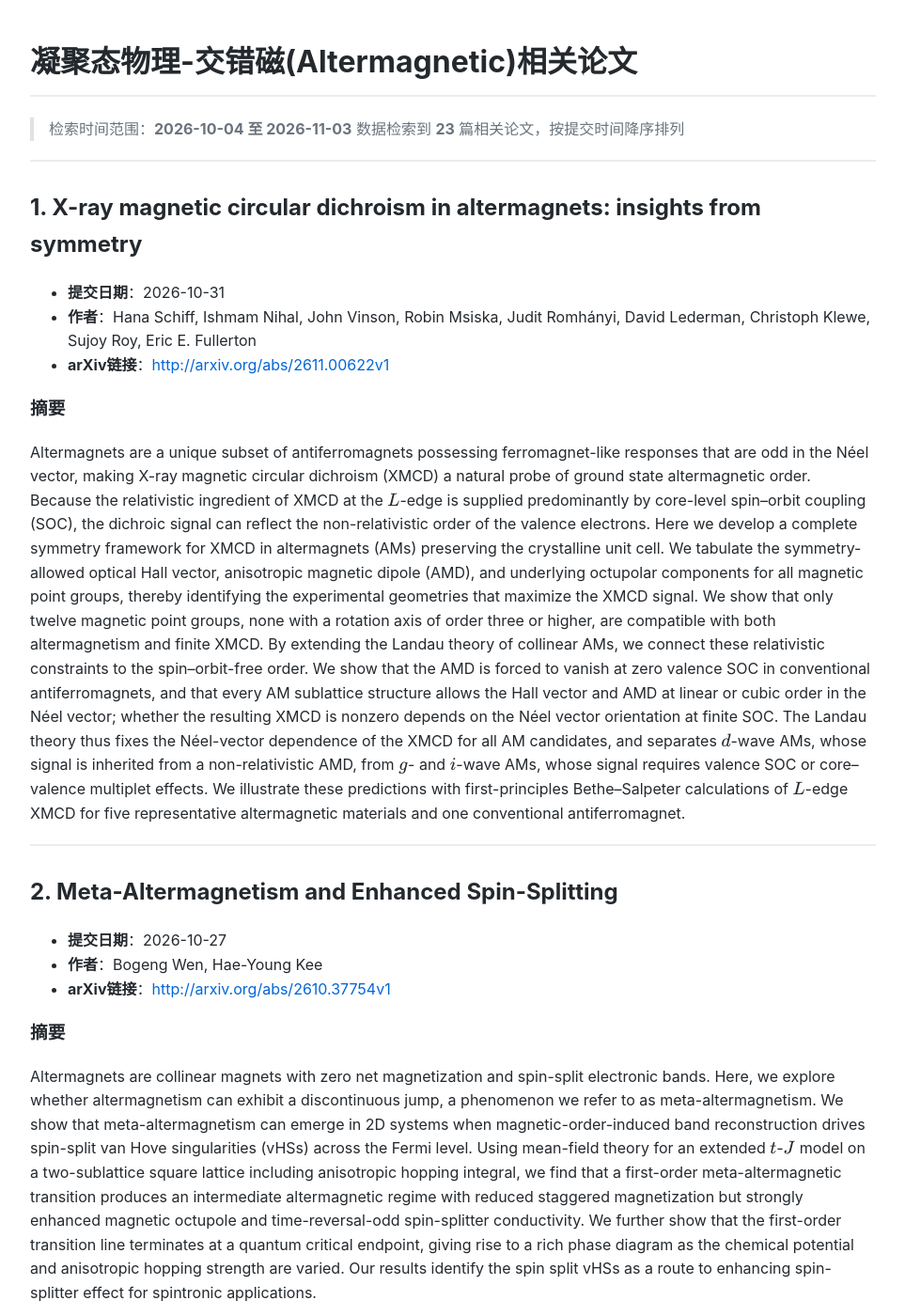
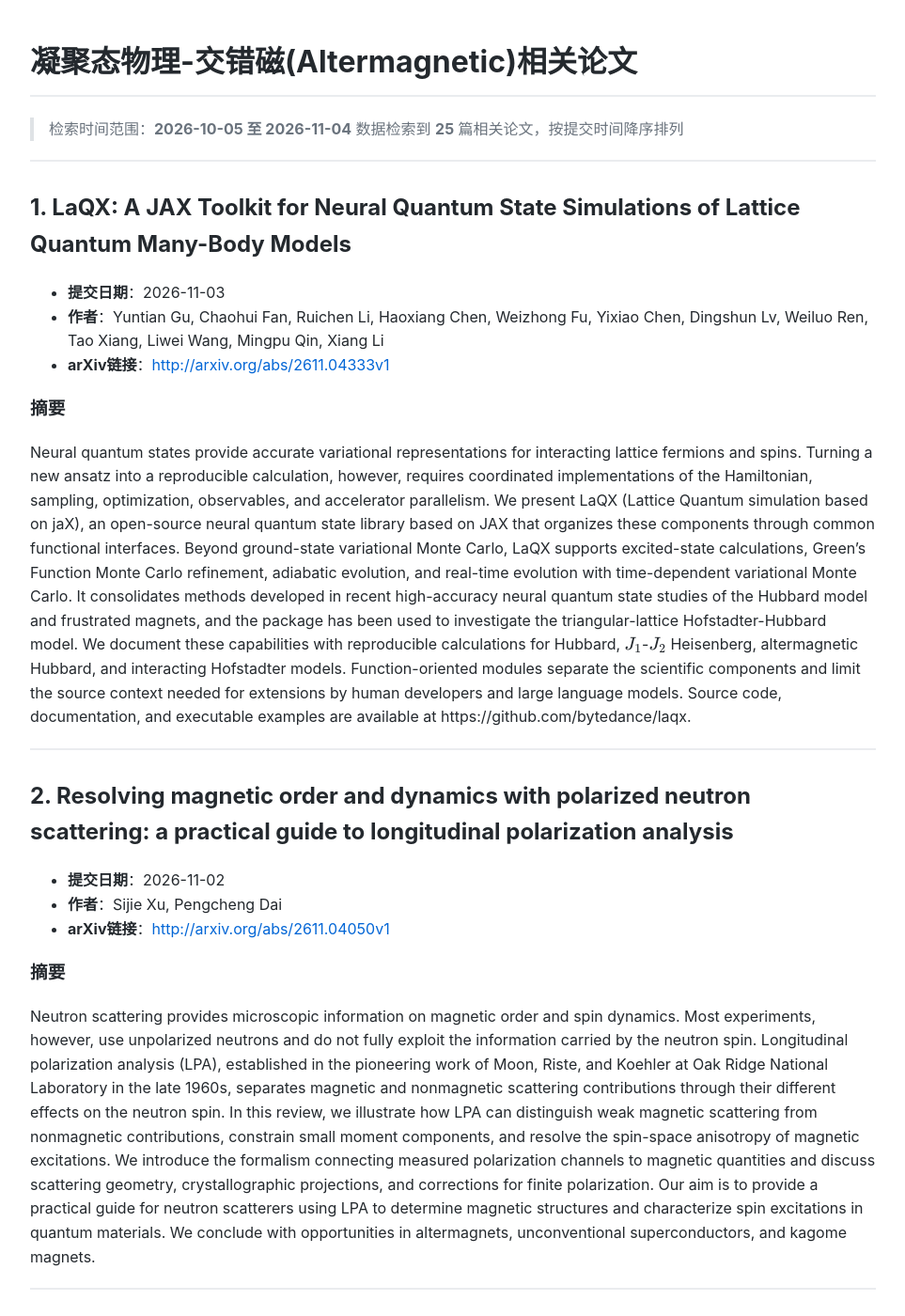
Before and after one commit to yangke25491/daily-arxiv-altermagnetic, a Jekyll site: the page built from index.md, in a window 1280 px wide and 1400 px high. Shown: the whole window at 94% size, without its empty margins (158-1121 px from the left). Built offline with Jekyll 4.4.1, drawn with Linux system fonts in a browser that asks for light colours; some of the changed text lies outside the part shown.

Commit message:
Automated update: arXiv papers

```diff
--- a/index.md
+++ b/index.md
@@ -5,12 +5,34 @@ title: 交错磁论文
 
 # 凝聚态物理-交错磁(Altermagnetic)相关论文
 
-> 检索时间范围：**2026-10-04 至 2026-11-03**
-> 数据检索到 **23** 篇相关论文，按提交时间降序排列
+> 检索时间范围：**2026-10-05 至 2026-11-04**
+> 数据检索到 **25** 篇相关论文，按提交时间降序排列
 
 ---
 
-## 1. X-ray magnetic circular dichroism in altermagnets: insights from symmetry
+## 1. LaQX: A JAX Toolkit for Neural Quantum State Simulations of Lattice Quantum Many-Body Models
+
+- **提交日期**：2026-11-03
+- **作者**：Yuntian Gu, Chaohui Fan, Ruichen Li, Haoxiang Chen, Weizhong Fu, Yixiao Chen, Dingshun Lv, Weiluo Ren, Tao Xiang, Liwei Wang, Mingpu Qin, Xiang Li
+- **arXiv链接**：[http://arxiv.org/abs/2611.04333v1](http://arxiv.org/abs/2611.04333v1)
+
+### 摘要
+Neural quantum states provide accurate variational representations for interacting lattice fermions and spins. Turning a new ansatz into a reproducible calculation, however, requires coordinated implementations of the Hamiltonian, sampling, optimization, observables, and accelerator parallelism. We present LaQX (Lattice Quantum simulation based on jaX), an open-source neural quantum state library based on JAX that organizes these components through common functional interfaces. Beyond ground-state variational Monte Carlo, LaQX supports excited-state calculations, Green's Function Monte Carlo refinement, adiabatic evolution, and real-time evolution with time-dependent variational Monte Carlo. It consolidates methods developed in recent high-accuracy neural quantum state studies of the Hubbard model and frustrated magnets, and the package has been used to investigate the triangular-lattice Hofstadter-Hubbard model. We document these capabilities with reproducible calculations for Hubbard, $J\_1$-$J\_2$ Heisenberg, altermagnetic Hubbard, and interacting Hofstadter models. Function-oriented modules separate the scientific components and limit the source context needed for extensions by human developers and large language models. Source code, documentation, and executable examples are available at https://github.com/bytedance/laqx.
+
+---
+
+## 2. Resolving magnetic order and dynamics with polarized neutron scattering: a practical guide to longitudinal polarization analysis
+
+- **提交日期**：2026-11-02
+- **作者**：Sijie Xu, Pengcheng Dai
+- **arXiv链接**：[http://arxiv.org/abs/2611.04050v1](http://arxiv.org/abs/2611.04050v1)
+
+### 摘要
+Neutron scattering provides microscopic information on magnetic order and spin dynamics. Most experiments, however, use unpolarized neutrons and do not fully exploit the information carried by the neutron spin. Longitudinal polarization analysis (LPA), established in the pioneering work of Moon, Riste, and Koehler at Oak Ridge National Laboratory in the late 1960s, separates magnetic and nonmagnetic scattering contributions through their different effects on the neutron spin. In this review, we illustrate how LPA can distinguish weak magnetic scattering from nonmagnetic contributions, constrain small moment components, and resolve the spin-space anisotropy of magnetic excitations. We introduce the formalism connecting measured polarization channels to magnetic quantities and discuss scattering geometry, crystallographic projections, and corrections for finite polarization. Our aim is to provide a practical guide for neutron scatterers using LPA to determine magnetic structures and characterize spin excitations in quantum materials. We conclude with opportunities in altermagnets, unconventional superconductors, and kagome magnets.
+
+---
+
+## 3. X-ray magnetic circular dichroism in altermagnets: insights from symmetry
 
 - **提交日期**：2026-10-31
 - **作者**：Hana Schiff, Ishmam Nihal, John Vinson, Robin Msiska, Judit Romhányi, David Lederman, Christoph Klewe, Sujoy Roy, Eric E. Fullerton
@@ -98,7 +120,7 @@ Altermagnets combine vanishing net magnetization with momentum-dependent, nonrel
 
 ---
 
-## 9. Termination-dependent surface Fermiology in the intercalated altermagnet CoNb${}\_4$Se${}\_8$
+## 11. Termination-dependent surface Fermiology in the intercalated altermagnet CoNb${}\_4$Se${}\_8$
 
 - **提交日期**：2026-10-16
 - **作者**：Pietro Maria Forcella, Alessandro De Vita, Matthew D. Watson, Sammar Tayyab, Chiara Bigi, Iulia Cojocariu, Marcin Szpytma, Matteo Jugovac, Andrea Locatelli, Tevfik Onur Mentes, My Bang Petersen, Paolo Moras, Polina M. Sheverdyaeva, Christopher Candelora, Ilija Zeljkovic, Federico Motti, Jill A. Miwa, Vincent Polewczyk, Matthieu Jamet, Matteo Calandra, Younghun Hwang, Davide Romanin, Federico Mazzola
@@ -252,7 +274,7 @@ In this work we study phenomenological Landau theories of non-relativistic magne
 
 ---
 
-## 23. Magnetic Order from First-Principles Linear Response
+## 25. Magnetic Order from First-Principles Linear Response
 
 - **提交日期**：2026-10-07
 - **作者**：Yaroslav Zhumagulov, Emiliano Cruz-Aranda, Denis Kochan, Oleg V. Yazyev
```
Also changed, not shown: other parts of index.md (+20 -20 lines).
